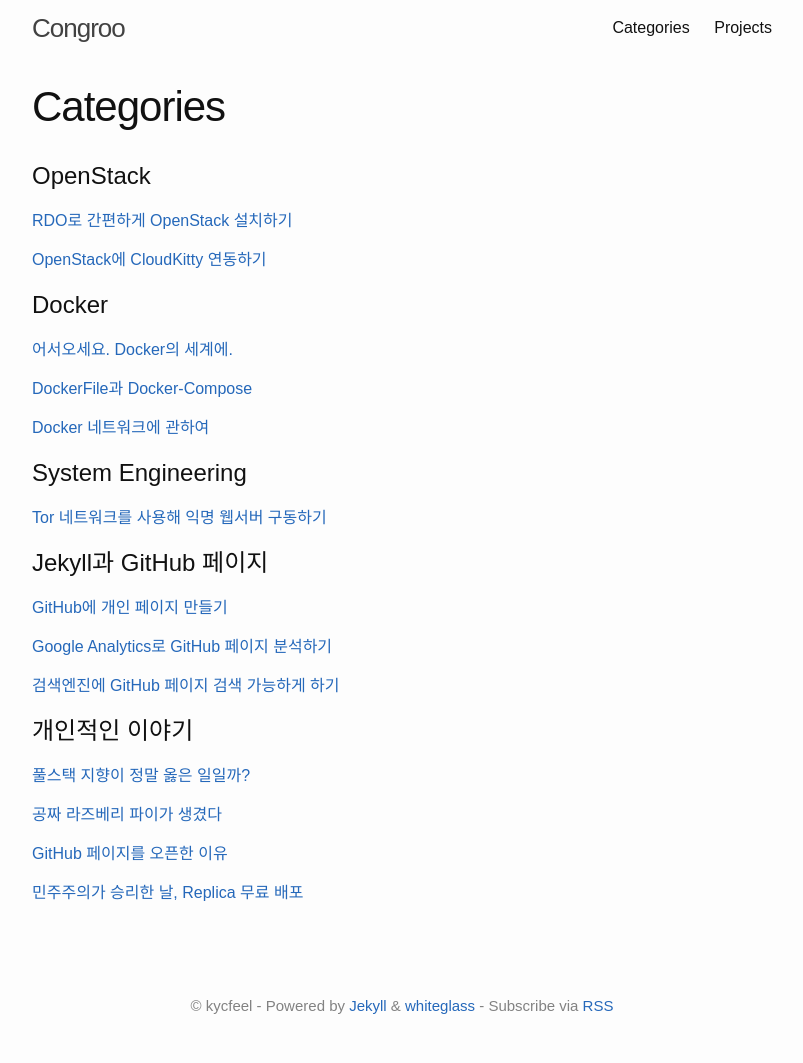
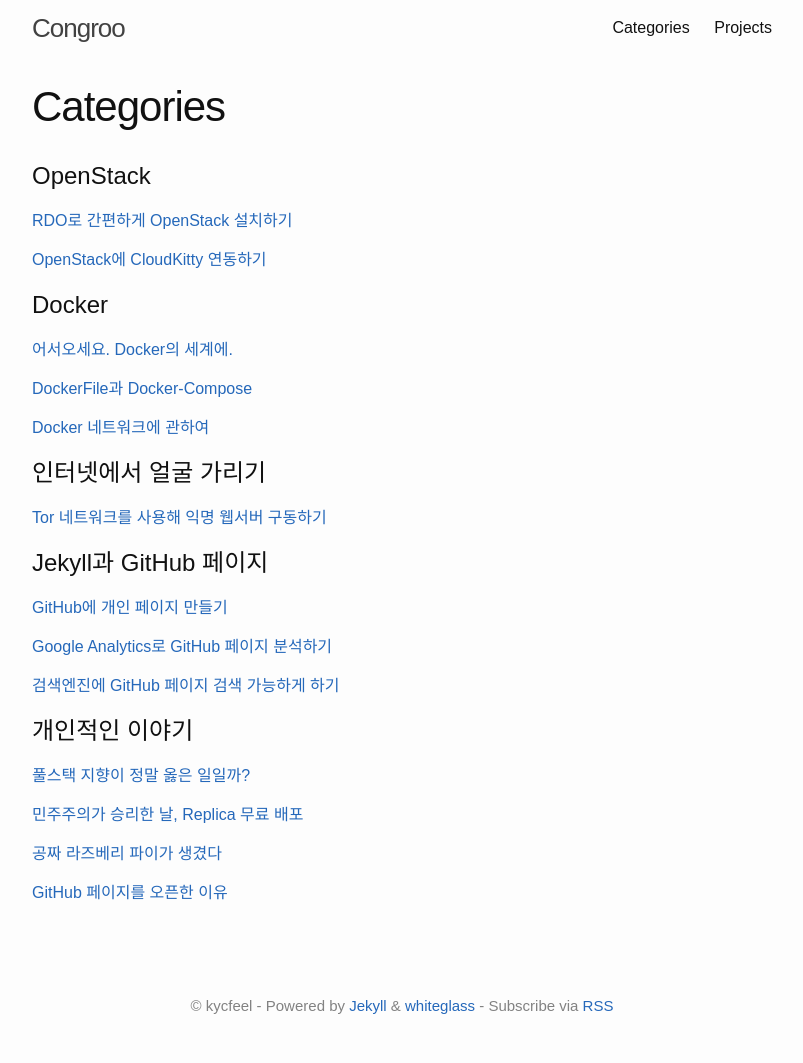
Before and after one commit to kycfeel/kycfeel.github.io, a Jekyll site: the page built from categories.md, in a window 1280 px wide. Shown: the whole page, without its empty margins (238-1041 px from the left). Built offline with Jekyll 4.4.1, drawn with Linux system fonts in a browser that asks for light colours.

Commit message:
Changed subject on categories section

```diff
--- a/categories.md
+++ b/categories.md
@@ -18,7 +18,7 @@
 
 [Docker 네트워크에 관하여](https://kycfeel.github.io/2017/03/16/Docker-네트워크에-관하여)
 
-System Engineering
+인터넷에서 얼굴 가리기
 ========================
 [Tor 네트워크를 사용해 익명 웹서버 구동하기](https://kycfeel.github.io/2017/03/10/Tor-네트워크를-사용해-익명-웹서버-구동하기/)
 
@@ -34,8 +34,8 @@
 ========================
 [풀스택 지향이 정말 옳은 일일까?](https://kycfeel.github.io/2017/03/19/풀스택-지향이-정말-옳은-일일까/)
 
+[민주주의가 승리한 날, Replica 무료 배포](https://kycfeel.github.io/2017/03/10/민주주의가-승리한-날-Replica-무료-배포/)
+
 [공짜 라즈베리 파이가 생겼다](https://kycfeel.github.io/2017/03/02/공짜-라즈베리-파이가-생겼다/)
 
 [GitHub 페이지를 오픈한 이유](https://kycfeel.github.io/2017/02/28/Github-페이지를-오픈한-이유/)
-
-[민주주의가 승리한 날, Replica 무료 배포](https://kycfeel.github.io/2017/03/10/민주주의가-승리한-날-Replica-무료-배포/)
```
